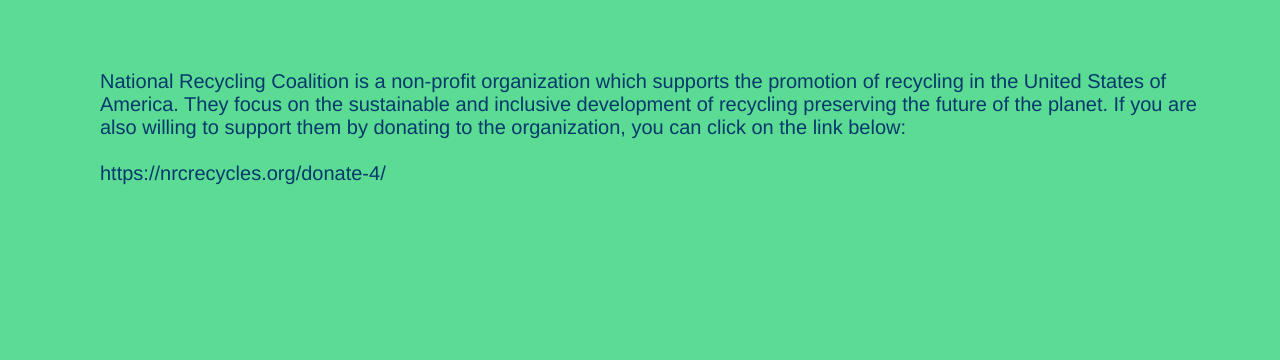
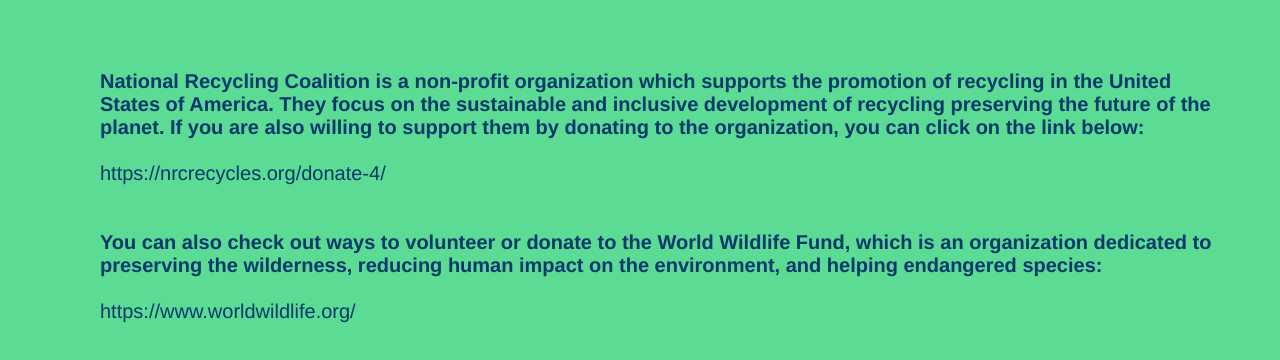
Before and after one commit to dannychung33/HoyaHacks, a website: page donate.html in a window 1280 px wide. Shown: the part 238-598 px from the top of the page. Drawn offline with Linux system fonts and the light colour scheme.

Commit message:
updated content on html pages

```diff
--- a/donate.html
+++ b/donate.html
@@ -40,10 +40,14 @@
         </h2>
 
         <p>
-            National Recycling Coalition is a non-profit organization which supports the promotion of recycling in the United States of America. They focus on the sustainable and inclusive development of recycling preserving the future of the planet. If you are also willing to support them by donating to the organization, you can click on the link below:
+            <strong>National Recycling Coalition is a non-profit organization which supports the promotion of recycling in the United States of America. They focus on the sustainable and inclusive development of recycling preserving the future of the planet. If you are also willing to support them by donating to the organization, you can click on the link below:</strong>
             <br><br>
             https://nrcrecycles.org/donate-4/
+            <br><br><br>
+            <strong>You can also check out ways to volunteer or donate to the World Wildlife Fund, which is an organization dedicated to preserving the wilderness, reducing human impact on the environment, and helping endangered species: </strong>
             <br><br>
+            https://www.worldwildlife.org/
+            <br><br><br>
 
         </p>
 
```
Also changed, not shown: game.html (+4 -1 lines).
